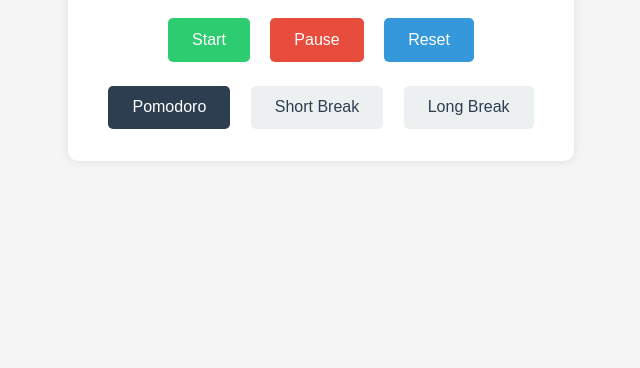
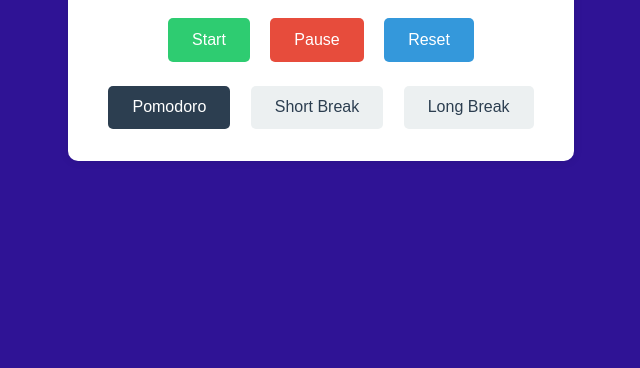
Before and after one commit to AshwinRPatel/pomodoro, a plain HTML site: page index.html in a window 1280 px wide. Shown: the part 432-800 px from the top of the page, without its empty margins (319-959 px from the left). Drawn offline with Linux system fonts and the light colour scheme.

Commit message:
Update background color in styles.css

```diff
--- a/styles.css
+++ b/styles.css
@@ -10,7 +10,7 @@ body {
     display: flex;
     justify-content: center;
     align-items: center;
-    background-color: #f5f5f5;
+    background-color: #2f1395;
 }
 
 .container {
```
